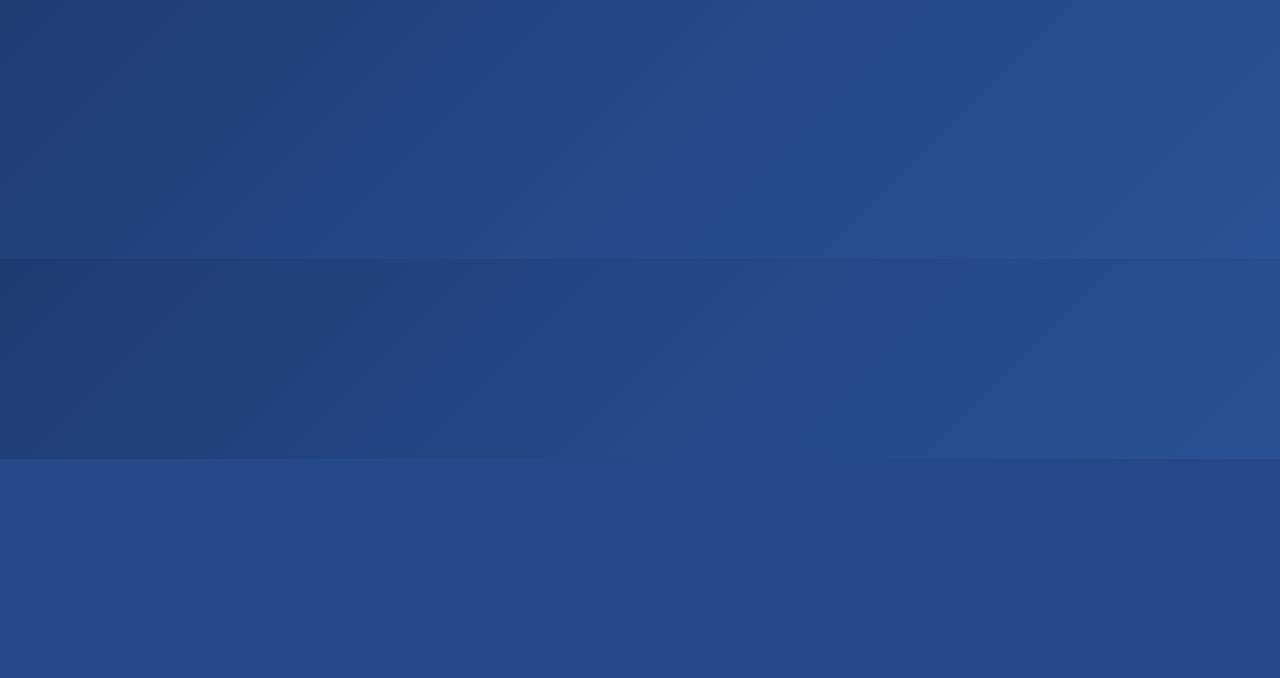
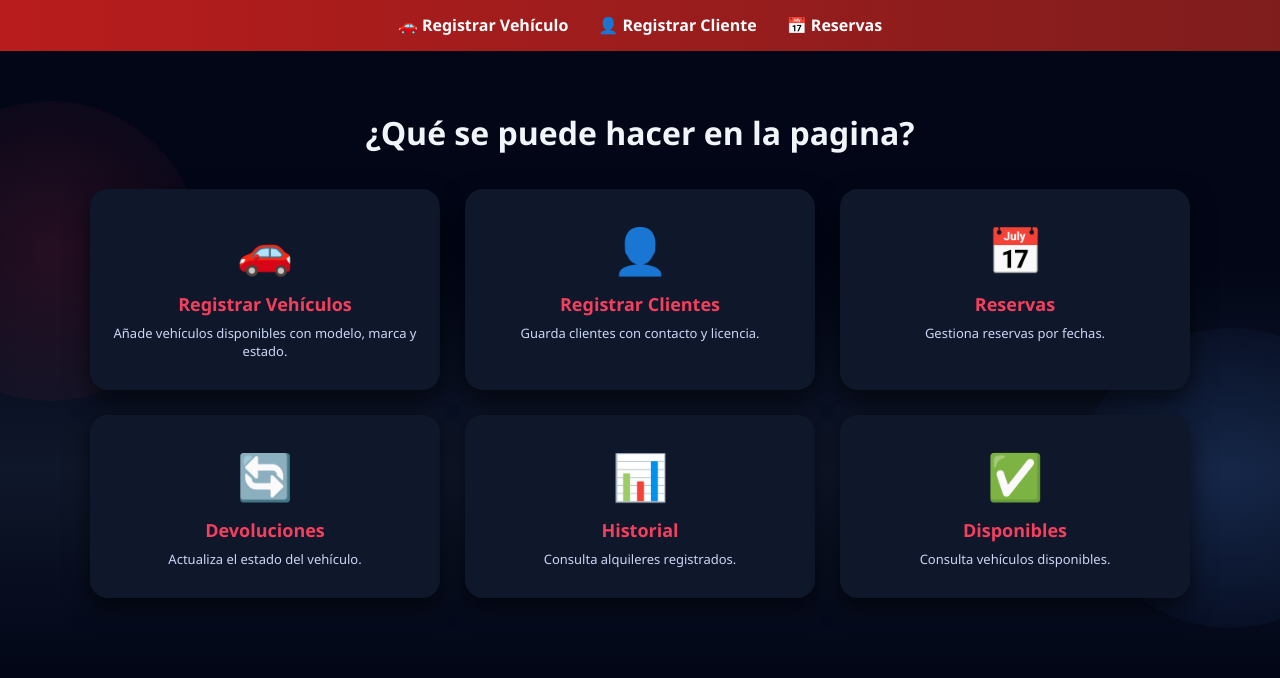
Before and after one commit to HandersonGodoy/RegistroVehiculos_2026, a PHP site: page / in a window 1280 px wide. Shown: the part 341-1019 px from the top of the page. Before the commit the page ends 800 px from the top, so only its background shows below. Run offline with PHP 8.4, Linux system fonts and the light colour scheme.

Commit message:
Mejoras en css o sea Styles para el Index, mejoras visuales y de organizacion

```diff
--- a/AlquilerDeCarros/Styles.css
+++ b/AlquilerDeCarros/Styles.css
@@ -1,81 +1,245 @@
-body{
-    font-family: 'Segoe UI', Tahoma, Geneva, Verdana, sans-serif;
-    background: linear-gradient(135deg, #1e3c72, #2a5298);
-    color: #fff;
-    text-align: center;
+/* RESET */
+*{
     margin: 0;
     padding: 0;
+    box-sizing: border-box;
+    font-family: 'Segoe UI', sans-serif;
 }
 
-h1{
-    margin-top: 30px;
-    font-size: 40px;
-    letter-spacing: 2px;
+/* BODY */
+body{
+    background: #020617;
+    color: #e5e7eb;
 }
 
-h2, h3{
-    margin-top: 20px;
+/* HERO */
+.hero{
+    height: 360px;
+    background: url('https://images.unsplash.com/photo-1503376780353-7e6692767b70') center/cover no-repeat;
+    display: flex;
+    justify-content: center;
+    align-items: center;
 }
 
-.container{
-    width: 80%;
-    margin: auto;
-    margin-top: 30px;
-    background: rgba(255,255,255,0.1);
-    padding: 20px;
-    border-radius: 15px;
-    box-shadow: 0px 0px 15px rgba(0,0,0,0.3);
+.hero-box{
+    background: rgba(0,0,0,0.6);
+    padding: 30px;
+    border-radius: 12px;
+    text-align: center;
 }
 
-form{
-    margin-top: 20px;
+/* MENU */
+.menu-bar{
+    background: linear-gradient(90deg, #b91c1c, #7f1d1d);
+    padding: 15px;
+    display: flex;
+    justify-content: center;
+    gap: 30px;
 }
 
-input{
+.menu-bar a{
+    color: white;
+    text-decoration: none;
+    font-weight: bold;
+    transition: 0.3s;
+}
+
+.menu-bar a:hover{
+    color: #ffd166;
+}
+
+/* SECCIÓN CON DEGRADADO */
+.section-bg{
+    position: relative;
+    background: linear-gradient(180deg, #020617, #020617, #0f172a, #020617);
+    padding: 60px 0 80px 0;
+    overflow: hidden;
+}
+
+/* DECORACIÓN IZQUIERDA */
+.section-bg::before{
+    content: "";
+    position: absolute;
+    top: 50px;
+    left: -100px;
+    width: 300px;
+    height: 300px;
+    background: radial-gradient(circle, rgba(244,63,94,0.15), transparent);
+    border-radius: 50%;
+}
+
+/* DECORACIÓN DERECHA */
+.section-bg::after{
+    content: "";
+    position: absolute;
+    bottom: 50px;
+    right: -100px;
+    width: 300px;
+    height: 300px;
+    background: radial-gradient(circle, rgba(59,130,246,0.15), transparent);
+    border-radius: 50%;
+}
+
+/* CONTENEDOR */
+.container{
+    width: 92%;
+    max-width: 1100px;
+    margin: auto;
+    position: relative;
+    z-index: 2;
+}
+
+/* TITULO */
+.title{
+    text-align: center;
+    font-size: 32px;
+    margin-bottom: 35px;
+    color: #f1f5f9;
+}
+
+/* GRID */
+.cards-grid{
+    display: grid;
+    grid-template-columns: repeat(3, 1fr);
+    gap: 25px;
+}
+
+/* TARJETAS */
+.feature-card{
+    background: #0f172a;
+    color: #e5e7eb;
+    padding: 30px 20px;
+    border-radius: 18px;
+    text-align: center;
+    box-shadow: 0 10px 25px rgba(0,0,0,0.6);
+
+    transition: all 0.3s ease;
+    cursor: pointer;
+}
+
+/* HOVER */
+.feature-card:hover{
+    transform: scale(1.06);
+    box-shadow: 0 20px 50px rgba(0,0,0,0.9);
+}
+
+/* ICONOS */
+.card-icon{
+    font-size: 45px;
+    margin-bottom: 12px;
+}
+
+/* TITULO */
+.feature-card h3{
+    color: #f43f5e;
+    margin-bottom: 8px;
+    font-size: 18px;
+}
+
+/* TEXTO */
+.feature-card p{
+    color: #cbd5f5;
+    font-size: 13px;
+}
+
+/* FOOTER */
+footer{
+    background: #020617;
+    text-align: center;
+    padding: 20px;
+    color: #94a3b8;
+    margin-top: 40px;
+}
+
+/* RESPONSIVE */
+@media(max-width: 900px){
+    .cards-grid{
+        grid-template-columns: 1fr;
+    }
+}
+
+/* FORMULARIOS (ESTILO PRO) */
+.form-container{
+    width: 90%;
+    max-width: 800px;
+    margin: 40px auto;
+}
+
+/* CAJA DEL FORM */
+.form-card{
+    background: #0f172a;
+    padding: 30px;
+    border-radius: 18px;
+    box-shadow: 0 10px 30px rgba(0,0,0,0.6);
+}
+
+/* TITULO FORM */
+.form-card h2{
+    text-align: center;
+    margin-bottom: 20px;
+    color: #f43f5e;
+}
+
+/* GRUPOS */
+.form-group{
+    margin-bottom: 15px;
+}
+
+/* LABELS */
+.form-group label{
+    display: block;
+    margin-bottom: 5px;
+    color: #cbd5f5;
+    font-size: 14px;
+}
+
+/* INPUTS */
+.form-group input,
+.form-group select{
+    width: 100%;
     padding: 10px;
-    margin: 5px;
     border-radius: 8px;
     border: none;
     outline: none;
+    background: #020617;
+    color: #e5e7eb;
+    border: 1px solid #1e293b;
 }
 
-button{
-    padding: 10px 20px;
-    background: #00c6ff;
+/* INPUT FOCUS */
+.form-group input:focus,
+.form-group select:focus{
+    border-color: #f43f5e;
+}
+
+/* BOTÓN */
+.form-btn{
+    width: 100%;
+    padding: 12px;
     border: none;
-    border-radius: 8px;
-    color: #fff;
+    border-radius: 10px;
+    background: linear-gradient(90deg, #e11d48, #9f1239);
+    color: white;
     font-weight: bold;
     cursor: pointer;
     transition: 0.3s;
 }
 
-button:hover{
-    background: #0072ff;
+/* HOVER BOTÓN */
+.form-btn:hover{
+    transform: scale(1.05);
+    background: #7f1d1d;
 }
 
-ul{
-    list-style: none;
-    padding: 0;
+/* VOLVER */
+.back-link{
+    display: inline-block;
+    margin-top: 15px;
+    color: #f43f5e;
+    text-decoration: none;
+    font-size: 14px;
 }
 
-li{
-    margin: 15px;
-}
-
-a{
-    color: #fff;
-    text-decoration: none;
-    font-size: 18px;
-}
-
-a:hover{
+.back-link:hover{
     text-decoration: underline;
 }
-
-.result{
-    margin-top: 15px;
-    padding: 10px;
-    background: rgba(255,255,255,0.2);
-    border-radius: 10px;
-}
--- a/AlquilerDeCarros/index.php
+++ b/AlquilerDeCarros/index.php
@@ -3,21 +3,69 @@
 <head>
     <title>Alquiler de Vehículos</title>
     <meta charset="UTF-8">
-    <link rel="stylesheet" href="styles.css">
+    <link rel="stylesheet" href="Styles.css">
 </head>
 <body>
 
+<div style="background: url('https://images.unsplash.com/photo-1503376780353-7e6692767b70') center/cover no-repeat; height: 340px; display:flex; align-items:center; justify-content:center; color:white; text-align:center;">
+    <div style="background: rgba(0,0,0,0.6); padding:30px; border-radius:12px;">
+        <h1 style="color:white;">Gestión de Alquiler de Vehículos</h1>
+        <p>Rápido, fácil y seguro</p>
+    </div>
+</div>
+
+<div class="menu-bar">
+    <a href="views/vehiculos.php">🚗 Registrar Vehículo</a>
+    <a href="views/clientes.php">👤 Registrar Cliente</a>
+    <a href="views/reservas.php">📅 Reservas</a>
+</div>
+
+<div class="section-bg">
+
 <div class="container">
 
-<h1>GESTOR DE ALQUILER DE VEHÍCULOS</h1>
+    <h2 class="title">¿Qué se puede hacer en la pagina?</h2>
 
-<ul>
-    <li><a href="views/vehiculos.php">Vehículos</a></li>
-    <li><a href="views/clientes.php">Clientes</a></li>
-    <li><a href="views/reservas.php">Reservas</a></li>
-</ul>
+    <div class="cards-grid">
+
+        <div class="feature-card">
+            <div class="card-icon">🚗</div>
+            <h3>Registrar Vehículos</h3>
+            <p>Añade vehículos disponibles con modelo, marca y estado.</p>
+        </div>
+
+        <div class="feature-card">
+            <div class="card-icon">👤</div>
+            <h3>Registrar Clientes</h3>
+            <p>Guarda clientes con contacto y licencia.</p>
+        </div>
+
+        <div class="feature-card">
+            <div class="card-icon">📅</div>
+            <h3>Reservas</h3>
+            <p>Gestiona reservas por fechas.</p>
+        </div>
+
+        <div class="feature-card">
+            <div class="card-icon">🔄</div>
+            <h3>Devoluciones</h3>
+            <p>Actualiza el estado del vehículo.</p>
+        </div>
+
+        <div class="feature-card">
+            <div class="card-icon">📊</div>
+            <h3>Historial</h3>
+            <p>Consulta alquileres registrados.</p>
+        </div>
+
+        <div class="feature-card">
+            <div class="card-icon">✅</div>
+            <h3>Disponibles</h3>
+            <p>Consulta vehículos disponibles.</p>
+        </div>
+
+    </div>
 
 </div>
 
-</body>
-</html>
+</div>
```
